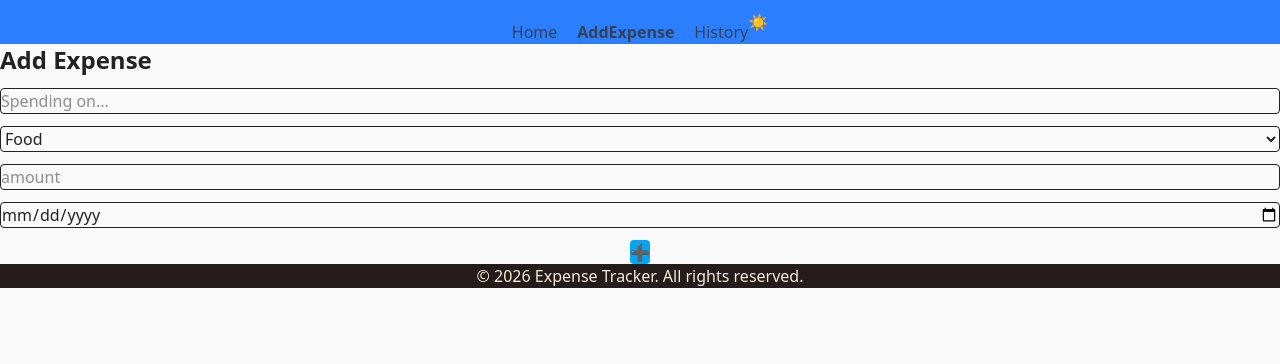
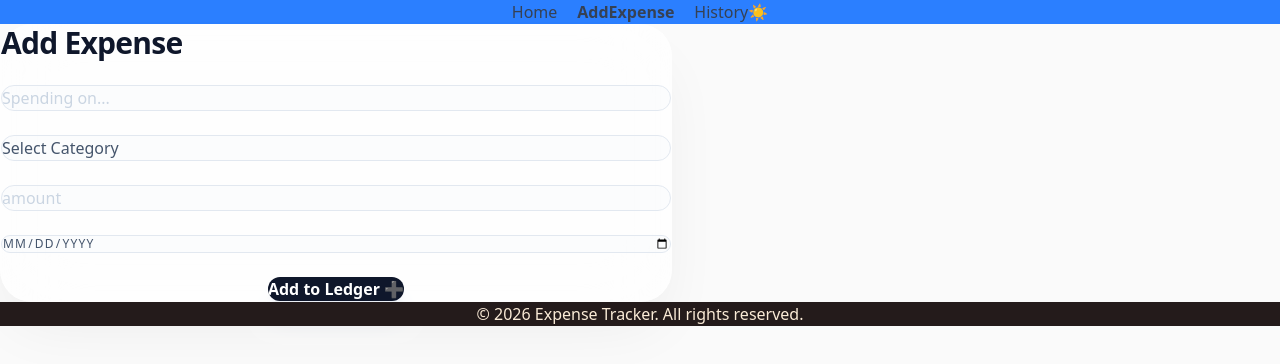
Before and after one commit to Prashantstack-dev/Expense-Tracker, a React (Vite) app: page /add in a window 1280 px wide. Shown: the top 364 px of the page. Built offline with nearby package versions, Linux system fonts and the light colour scheme.

Commit message:
minor <select> bug fix and added vercel.json on root folder

```diff
--- a/src/App.css
+++ b/src/App.css
@@ -2,30 +2,6 @@
   box-sizing: border-box;
   margin: 0;
   padding: 0;
-}
-
-body, html {
-    min-height: 100vh;
-    /* page can scroll if needed */
-  }
-
-  body {
-  font-family: system-ui, sans-serif;
-  background: #f9f9f9;
-  color: #222;
-}
-
-#navbar ul{
-    display:flex;
-    flex-direction: column;
-    color:blue;
-    gap: 40px;
-    list-style: none;
-}
-
-#welcome{
-    display: flex;
-    text-align: center;
 }
 
 #footer{
@@ -37,102 +13,3 @@ body, html {
     width: 100%;
     color: antiquewhite;
 }
-
-
-/* ToDoApp.jsx css  */
-
-*{
-    box-sizing: border-box;
-    margin: 0;
-    padding: 0;
-
-}
-
-.container {
-  max-width: 500px;
-  margin: 40px auto;
-  padding: 30px;
-  background: #f9f9f9;
-  border-radius: 12px;
-  box-shadow: 0 4px 15px rgba(0,0,0,0.08);
-}
-.container h2 {
-  text-align: center;
-  color: #2c3e50;
-  margin-bottom: 25px;
-}
-
-.container input {
-  width: 100%;
-  padding: 12px 16px;
-  margin-bottom: 12px;
-  border: 1px solid #ddd;
-  border-radius: 8px;
-  font-size: 16px;
-}
-
-.container button.Btn {
-  padding: 12px 24px;
-  background: #3498db;
-  color: white;
-  border: none;
-  border-radius: 8px;
-  cursor: pointer;
-  font-size: 16px;
-  transition: background 0.2s;
-}
-
-ul {
-  list-style: none;
-  padding: 0;
-  margin-top: 20px;
-}
-
-li {
-  display: flex;
-  align-items: center;
-  gap: 12px;
-  padding: 14px;
-  background: white;
-  border-radius: 8px;
-  margin-bottom: 10px;
-  box-shadow: 0 1px 4px rgba(0,0,0,0.06);
-  transition: all 0.15s;
-  justify-content: space-between;
-}
-
-li:hover {
-  transform: translateY(-1px);
-  box-shadow: 0 4px 10px rgba(0,0,0,0.1);
-}
-
-input[type="checkbox"] {
-  width: 18px;
-  height: 18px;
-  accent-color: #3498db;
-  cursor: pointer;
-}
-li button {
-  padding: 6px 12px;
-  border: none;
-  border-radius: 6px;
-  cursor: pointer;
-  font-size: 14px;
-  transition: all 0.2s;
-  min-width: 36px;
-}
-
-li button:first-of-type {  /* delete button */
-  background: #e74c3c;
-  color: white;
-}
-
-li button:last-of-type {   /* edit button */
-  background: #f39c12;
-  color: white;
-}
-
-li button:hover {
-  opacity: 0.9;
-  transform: scale(1.05);
-}
--- a/src/components/ExpenseForm.jsx
+++ b/src/components/ExpenseForm.jsx
@@ -21,7 +21,7 @@ const navigate = useNavigate();
     e.preventDefault();
 
     //sending the context to the form through custom hooks
-    addExpense(form);
+    addExpense({...form, amount: Number(form.amount), id:Date.now() });
     // alert(`Sumbitting Title: ${form.title}`);
     //clear form after submitting
     setForm({
@@ -37,31 +37,32 @@ const navigate = useNavigate();
 
   //updating as per the user input for title to setForm
   const handleChange = (e) => {
-
+   //By using [ ] Don't use the word 'name'. Instead, look at the variable inside the brackets and use its value.
     return setForm((prev) => ({ ...prev, [e.target.name]: e.target.value }));
   };
 
 
   return (
-    <div className="px-4 py-4 rounded-md text-base mb-4" >
-      <form onSubmit={handleSubmit} className="flex flex-col gap-3">
-        <h2 className="text-2xl font-bold mb-4">Add Expense</h2>
+    <div className="max-w-2xl mx-auto px-8 py-10 rounded-[2rem] bg-white/70 backdrop-blur-2xl border border-white/40 shadow-[0_32px_64px_-15px_rgba(0,0,0,0.07)] mb-12 transition-all" >
+      <form onSubmit={handleSubmit} className="flex flex-col gap-6">
+        <h2 className="text-3xl font-black text-slate-900 tracking-tight mb-2">Add Expense</h2>
         <input
           type='text'
           name='title'
           value={form.title}
           placeholder='Spending on...'
           onChange={handleChange}
-          className="border rounded p-2 w-full "
+          className="bg-slate-50/50 border border-slate-200 rounded-2xl p-4 w-full outline-none focus:ring-4 focus:ring-sky-500/10 focus:border-sky-500 transition-all font-medium text-slate-700 placeholder:text-slate-300"
         ></input>
         <select
           name='category'
           value={form.category}
           placeholder='category'
           onChange={handleChange}
-          className="border rounded p-2 w-full"
+          className="bg-slate-50/50 border border-slate-200 rounded-2xl p-4 w-full outline-none focus:ring-4 focus:ring-sky-500/10 focus:border-sky-500 transition-all cursor-pointer font-medium text-slate-600 appearance-none"
         >
-          <option>Food</option>
+          <option value='' disabled>Select Category</option>
+          <option>Meals</option>
           <option>Transport</option>
           <option>Electricity</option>
           <option>Internet</option>
@@ -72,7 +73,7 @@ const navigate = useNavigate();
           value={form.amount}
           placeholder='amount'
           onChange={handleChange}
-          className="border rounded p-2 w-full"
+          className="bg-slate-50/50 border border-slate-200 rounded-2xl p-4 w-full outline-none focus:ring-4 focus:ring-sky-500/10 focus:border-sky-500 transition-all font-medium text-slate-700 placeholder:text-slate-300"
         ></input>
         <input
           type='date'
@@ -80,7 +81,7 @@ const navigate = useNavigate();
           value={form.date}
           placeholder='date'
           onChange={handleChange}
-          className="border rounded p-2 w-full"
+          className="bg-slate-50/50 border border-slate-200 rounded-2xl p-4 w-full outline-none focus:ring-4 focus:ring-sky-500/10 focus:border-sky-500 transition-all font-medium text-slate-600 uppercase text-xs tracking-widest"
         ></input>
         {/* <p>
           {" "}
@@ -89,8 +90,10 @@ const navigate = useNavigate();
             `${form.title} ,$: ${form.amount}, ${form.category}, ${form.date}`
           ]}{" "}
         </p> */}
-        <div className="flex justify-center ">
-        <button type='submit' className="px-4 py-2 bg-sky-500 hover:bg-sky-700 rounded cursor-pointer"> ➕ </button>
+        <div className="flex justify-center mt-2">
+        <button type='submit' className="group relative w-full md:w-auto px-10 py-4 bg-slate-900 hover:bg-slate-800 text-white font-bold rounded-2xl shadow-xl shadow-slate-200 active:scale-95 transition-all cursor-pointer overflow-hidden">
+           <span className="relative z-10 flex items-center gap-2">Add to Ledger ➕</span>
+        </button>
        </div>
       </form>
     </div>
--- a/src/components/ExpenseList.jsx
+++ b/src/components/ExpenseList.jsx
@@ -1,18 +1,25 @@
 import React from 'react'
 import {useExpenses} from "../context/ExpenseContext"
-
 
 const ExpenseList = () => {
     const {expenses, deleteExpense} = useExpenses();
   return (
-    <ul>
-     {expenses.map((item, index)=> {return <li className="flex flex-row gap-3 p-4 justify-between items-center bg-white shadow rounded-lg border border-gray-200 p-4 gap-3" key={index}>
-        {`${item.title} ${item.amount} ${item.category} ${item.date} `}
-        <button className="text-white px-3 py-1 rounded bg-red-500 hover:bg-red-700 border border-gray-200" onClick={() => {deleteExpense(item.id)} }>
-          Delete
-        </button>
-     </li>
+    <ul className="space-y-4">
+     {expenses.map((item, index)=> {
+       return <li className="flex flex-row justify-between items-center bg-white/70 backdrop-blur-md shadow-[0_8px_30px_rgb(0,0,0,0.04)] rounded-2xl border border-white/40 p-5 transition-all duration-300 hover:shadow-lg hover:-translate-y-1" key={index}>
 
+         <h1 className='font-bold text-slate-800 text-lg tracking-tight'> {`${item.title}`} </h1>
+
+         <span className='font-mono font-bold text-indigo-600 bg-indigo-50 px-3 py-1 rounded-lg border border-indigo-100'>{`$${item.amount}`} </span>
+
+         <div className='hidden md:block bg-slate-900 text-slate-100 text-[10px] font-black px-2.5 py-1 rounded-md uppercase tracking-widest leading-none'>{` ${item.category}`}</div>
+
+         <span className='text-xs font-semibold text-slate-400 uppercase tracking-tighter'>{`${item.date}`}</span>
+
+         <button className="text-red-500 font-bold text-xs hover:text-red-700 hover:bg-red-50 px-4 py-2 rounded-xl transition-colors duration-200 cursor-pointer" onClick={() => {deleteExpense(item.id)} }>
+           DELETE
+         </button>
+      </li>
      })}
     </ul>
   )
--- a/src/pages/History.jsx
+++ b/src/pages/History.jsx
@@ -7,9 +7,17 @@ import {useExpenses} from "../context/ExpenseContext";
 const History = () => {
   const {expenses} = useExpenses();
   return (
-    <div >
+    <div className="max-w-4xl mx-auto p-6">
+      <div className="flex justify-between items-center mb-8">
+        <h2 className="text-3xl font-black text-slate-900 tracking-tight">Transaction History</h2>
+        <button
+          className='bg-slate-900 text-white px-6 py-2.5 rounded-xl font-bold text-sm hover:bg-slate-800 shadow-lg shadow-slate-200 active:scale-95 transition-all cursor-pointer'
+          onClick={() => exportCSV(expenses)}
+        >
+          Export CSV
+        </button>
+      </div>
       <ExpenseList/>
-      <button className='text-blue border border-blue-200 rounded-lg' onClick={() => exportCSV(expenses)}>Export</button>
     </div>
   )
 }
--- a/src/utils/exportCSV.js
+++ b/src/utils/exportCSV.js
@@ -1,11 +1,11 @@
 function exportToCSV(expenses){
     const headerRow= "title,amount,category,date";
     const headerList = expenses
-    .map( expense => `${expense.title},${expense.amount},${expense.category},${expense.date}`)
+    .map( expense => `"${expense.title}",${expense.amount},"${expense.category}","${expense.date}"`)
     .join('\n')
-    console.log(headerList);
-const combined = headerRow + "\n" + headerList;
-console.log(combined);
+    // console.log(headerList);
+const combined = `${headerRow} \n ${headerList}`;
+// console.log(combined);
 
 const blob = new Blob([combined], {type: 'text/csv'});
 const url = URL.createObjectURL(blob);
```
Also changed, not shown: vercel.json (added).
